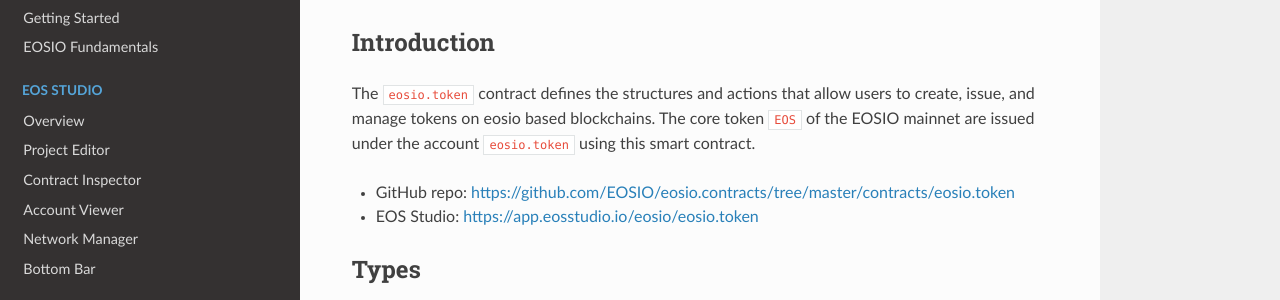
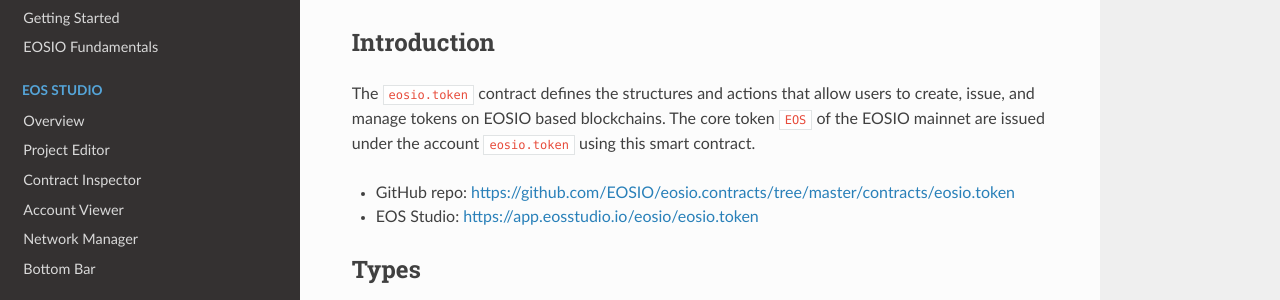
Before and after one commit to ObsidianLabs/eos-studio-docs, a Sphinx documentation site: the page built from source/contracts/eosio-token.rst, in a window 1280 px wide and 900 px high. Shown: the part 134-434 px from the top of the window. Built offline with Sphinx 7.4.7 and the Read the Docs theme 2.0.0, drawn with Linux system fonts in a browser that asks for light colours; pages that are not in the unit, such as notebooks, are missing from menus.

```diff
--- a/source/contracts/eosio-token.rst
+++ b/source/contracts/eosio-token.rst
@@ -6,7 +6,7 @@ Introduction
 ===========================================
 
 The ``eosio.token`` contract defines the structures and actions that allow users
-to create, issue, and manage tokens on eosio based blockchains.
+to create, issue, and manage tokens on EOSIO based blockchains.
 The core token ``EOS`` of the EOSIO mainnet are issued under
 the account ``eosio.token`` using this smart contract.
 
--- a/source/eosio-cdt/headers.rst
+++ b/source/eosio-cdt/headers.rst
@@ -108,7 +108,7 @@ name.hpp
 
 .. cpp:struct:: eosio::name
 
-  Mainly used to represent an eosio account name.
+  Mainly used to represent an EOSIO account name.
   Name string can only have small letters a-z, digits 1-5 or dot, and max 12 characters.
   The name is saved as a ``uint64_t``.
 
```
